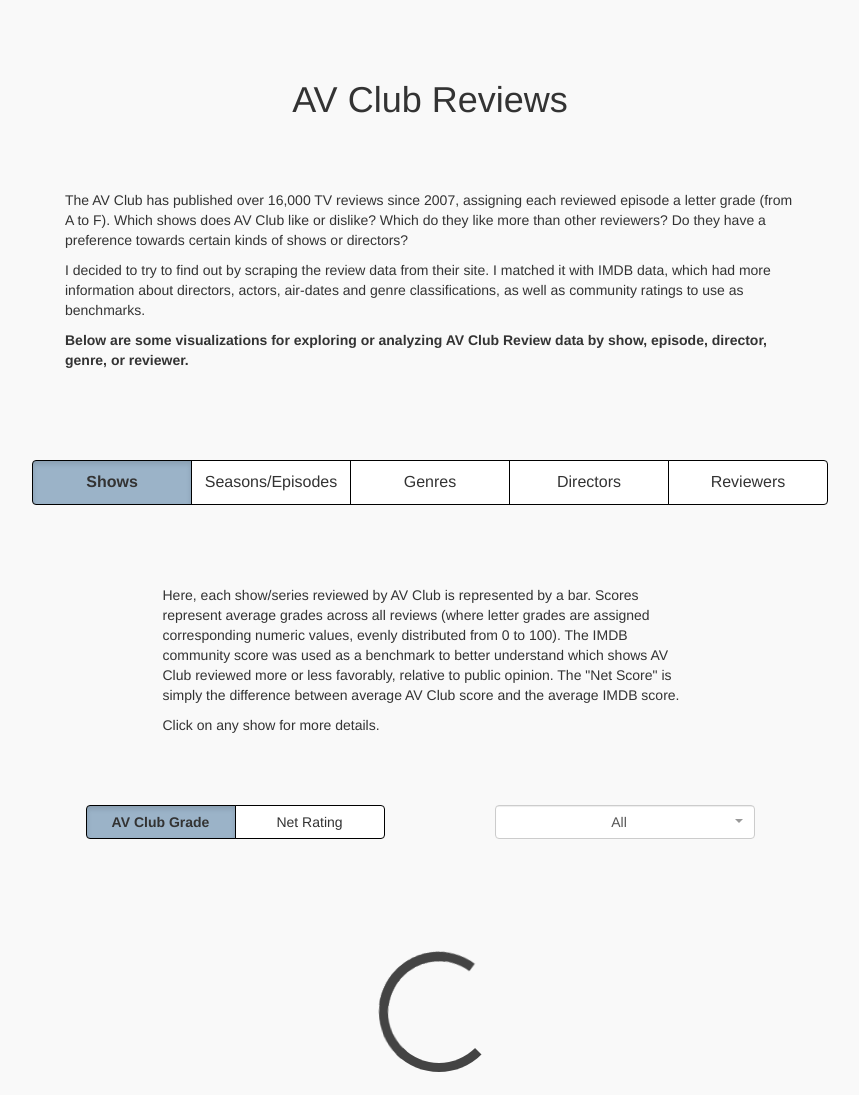
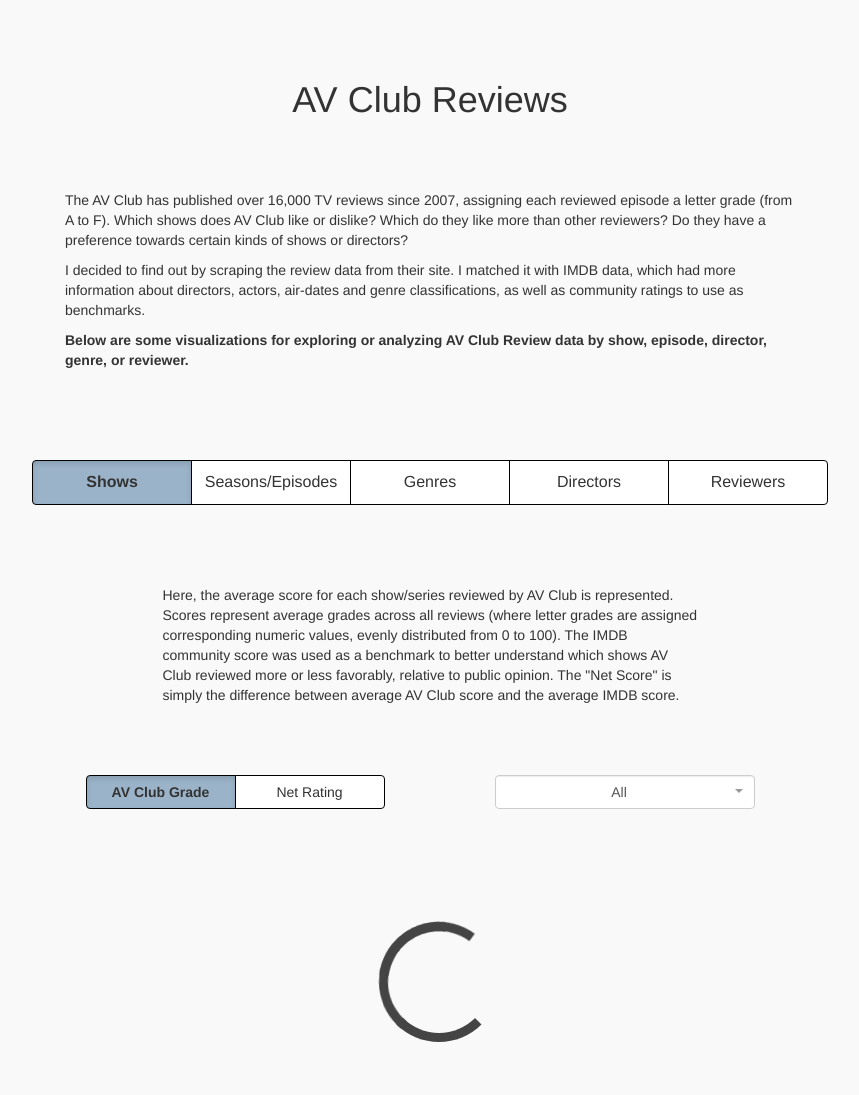
Before and after one commit to sdl60660/av_club_reviews, a Flask app: page / in a window 1280 px wide. Shown: the top 1095 px of the page, without its empty margins (210-1069 px from the left). Run offline with Flask 2, Linux system fonts and the light colour scheme; data that the repository does not hold is empty; some libraries are stand-ins or nearby versions.

Commit message:
Small text edits

```diff
--- a/templates/index.html
+++ b/templates/index.html
@@ -54,7 +54,7 @@
                     kinds of shows or directors?
                 </p>
                 <p>
-                    I decided to try to find out by scraping the review data from their site. I matched it with IMDB data, which
+                    I decided to find out by scraping the review data from their site. I matched it with IMDB data, which
                     had more information about directors, actors, air-dates and genre classifications, as well as community ratings
                     to use as benchmarks.
                 </p>
@@ -97,14 +97,14 @@
                 <div class="col-md-3"></div>
                 <div class="col-md-6">
                     <p>
-                        Here, each show/series reviewed by AV Club is represented by a bar. Scores represent average grades across all
+                        Here, the average score for each show/series reviewed by AV Club is represented. Scores represent average grades across all
                         reviews (where letter grades are assigned corresponding numeric values, evenly distributed from 0 to 100). The IMDB
                         community score was used as a benchmark to better understand which shows AV Club reviewed more or less favorably, relative
                         to public opinion. The "Net Score" is simply the difference between average AV Club score and the average IMDB score.
                     </p>
-                    <p>
+                    <!-- <p>
                         Click on any show for more details.
-                    </p>
+                    </p> -->
                 </div>
                 <div class="col-md-3"></div>
             </div>
@@ -216,7 +216,7 @@
                 <div class="col-md-3"></div>
                 <div class="col-md-6">
                     <p>
-                        Here, directors are shown using the same bubble plot, with distance from the mid-line representing
+                        Here, directors are shown using the same bubble plot as genres, with distance from the mid-line representing
                         preference for or against a given director by the AV Club reviewer.
                     </p>
                     <p>
@@ -239,7 +239,7 @@
                 <div class="col-md-3"></div>
                 <div class="col-md-6">
                     <p>
-                        I wanted to get a sense of AV Club's easiest/toughest reviewers, while adjusting for varying quality of
+                        To get a true sense of AV Club's easiest/toughest reviewers, I adjusted for the varying quality of
                         the content that they were reviewing. To do this, I looked only at seasons of TV shows with multiple reviewers,
                         assuming that quality would be more consistent within a season than across seasons or shows. I then looked at
                         each reviewer who reviewed at least two episodes within that season and compared their scores to the scores of
@@ -248,8 +248,8 @@
                         two different shows were included.
                     </p>
                     <p>
-                        Nine points would represent a full grade, so the greatest bias found in either direction was just over
-                        a third of a grade.
+                        Nine points would represent a full "grade", so the greatest bias found in either direction was just over
+                        a third of a "grade".
                     </p>
                 </div>
                 <div class="col-md-3"></div>
```
